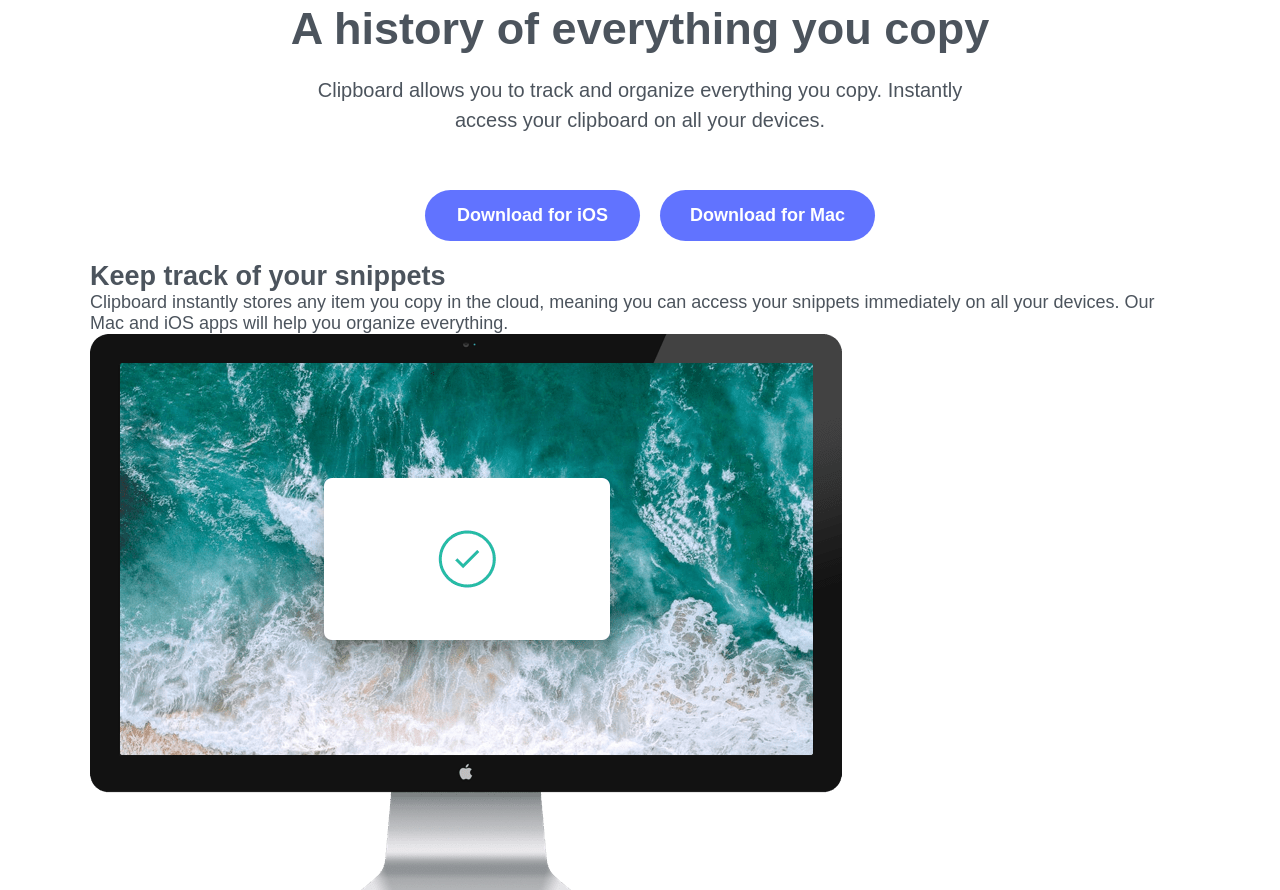
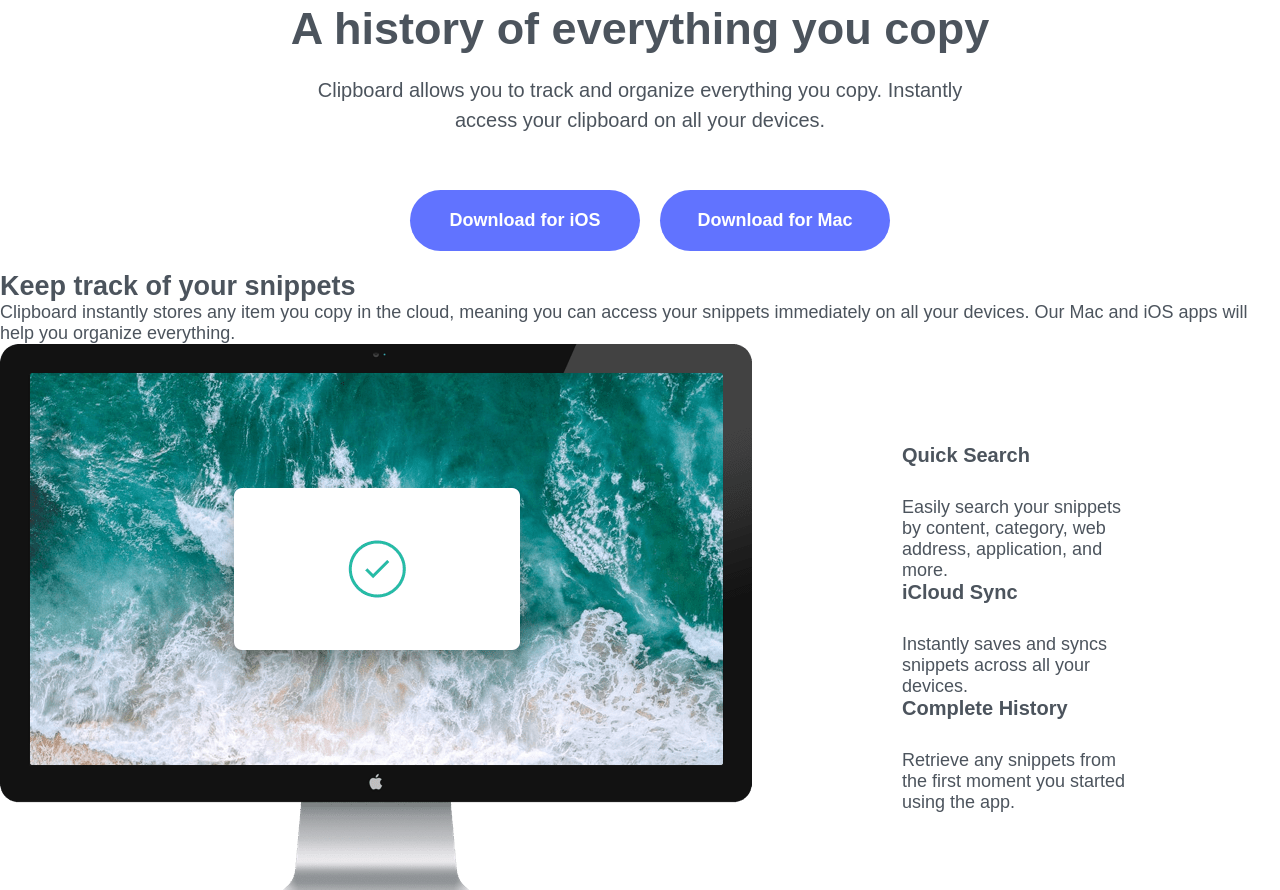
Before and after one commit to prizma-ru/-lipboard_landing_page, a plain HTML site: page index.html in a window 1280 px wide. Shown: the part 307-1197 px from the top of the page. Drawn offline with Linux system fonts and the light colour scheme; a web font is replaced by a local one.

Commit message:
commit 11:35 in-between

```diff
--- a/index.html
+++ b/index.html
@@ -35,8 +35,8 @@
   </div>
   <div class="desktop">
     <div class="container">
-      <h2 class="title">Keep track of your snippets</h2>
-      <div class="text"> Clipboard instantly stores any item you copy in the cloud,
+      <h2 class="desktop__title">Keep track of your snippets</h2>
+      <div class="desktop__text"> Clipboard instantly stores any item you copy in the cloud,
         meaning you can access your snippets immediately on all your
         devices. Our Mac and iOS apps will help you organize everything.</div>
       <div class="desktop__box">
--- a/style/style.css
+++ b/style/style.css
@@ -37,10 +37,13 @@
     max-width: 100%; /*максимальный размер 1440пх*/
     margin: 20px auto;
 }
+/*-----------------------logo------------------*/
 .logo{
     text-align: center;
     margin: 130px auto 50px ;
 }
+
+/*-----------------------logo------------------*/
 
 /*-----------------------download------------------*/
 .download__content{
@@ -67,7 +70,7 @@
     display: flex;
 	align-items: center;
     justify-content: space-between;
-    max-width: 470px;
+    max-width: 500px;
     width: 100%;
     text-align: center;
     margin: 0 auto;
@@ -75,8 +78,8 @@
 .btn{
     flex:0.5;
     background-color: var(--light-blue);
-    border-radius: 30px;
-    padding: 15px 0;
+    border-radius: 40px;
+    padding: 20px 0;
     border: none;
     margin-left: 20px;
     font-size: 18px;
@@ -88,8 +91,38 @@
     background-color: var(--strong-cyan);
 
 }
-/*-----------------------download------------------*/
+/*-----------------------desktop------------------*/
+.desktop{
+    text-align: left;
+}
+.desktop__title{
 
+}
+.desktop__text{
+
+}
+.desktop .container{
+    width: 1440px; /*ширина блока*/
+    max-width: 100%; /*максимальный размер 1440пх*/
+}
+.desktop__box{
+    display: flex;
+    justify-content: space-between;
+}
+.desktop_info{
+margin: 100px 150px;
+}
+.desktop_info h3{
+    font-size: 20px;
+    font-weight: 600;
+    margin-bottom: 30px;
+}
+.desktop_info p{
+
+}
+/*-----------------------desktop------------------*/
+
+/*-----------------------devices------------------*/
 .devices{
     text-align: center;
 }
@@ -107,7 +140,7 @@
     font-weight: 400;
 
 }
-
+/*-----------------------devices------------------*/
 
 .items__items{
     display: flex;
```
